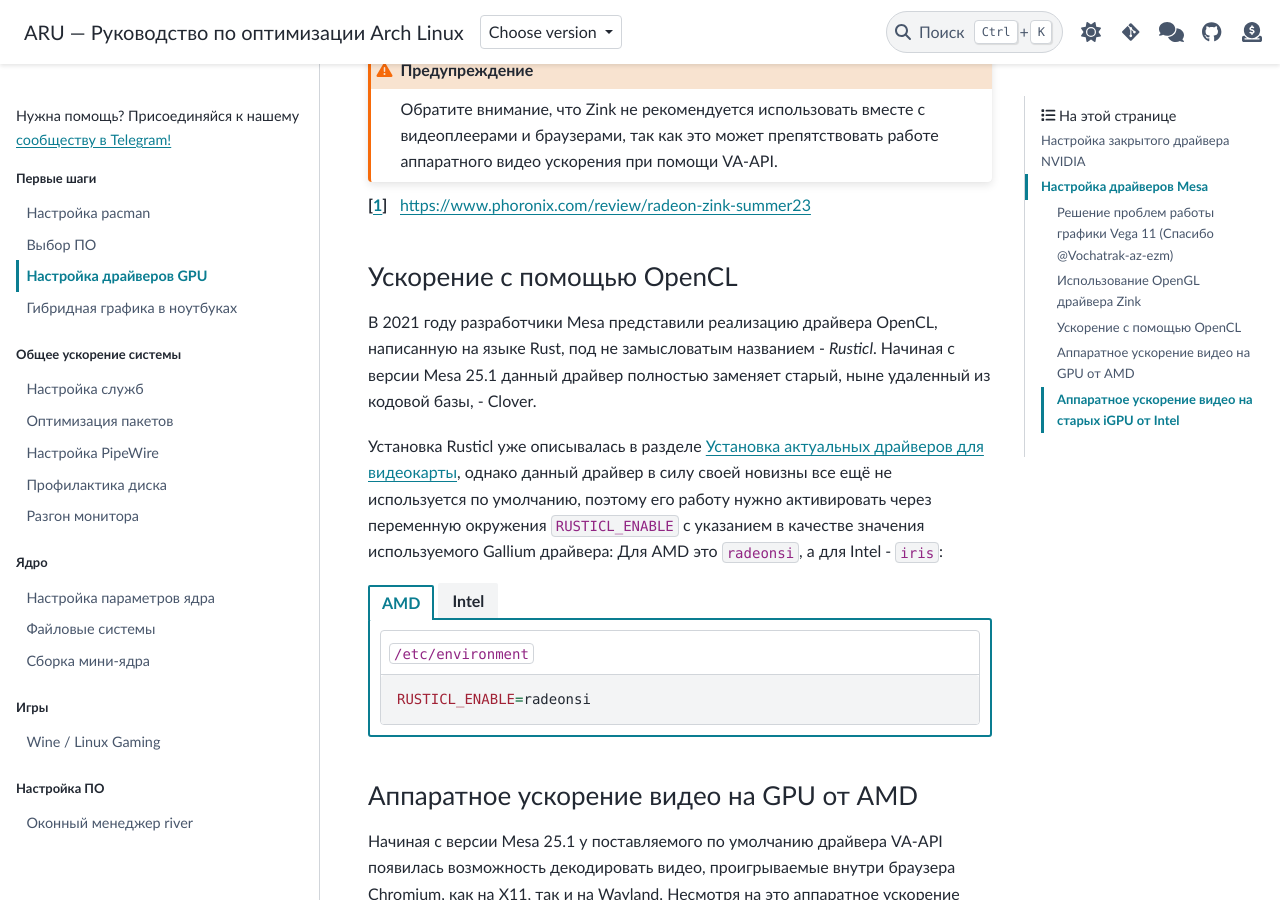
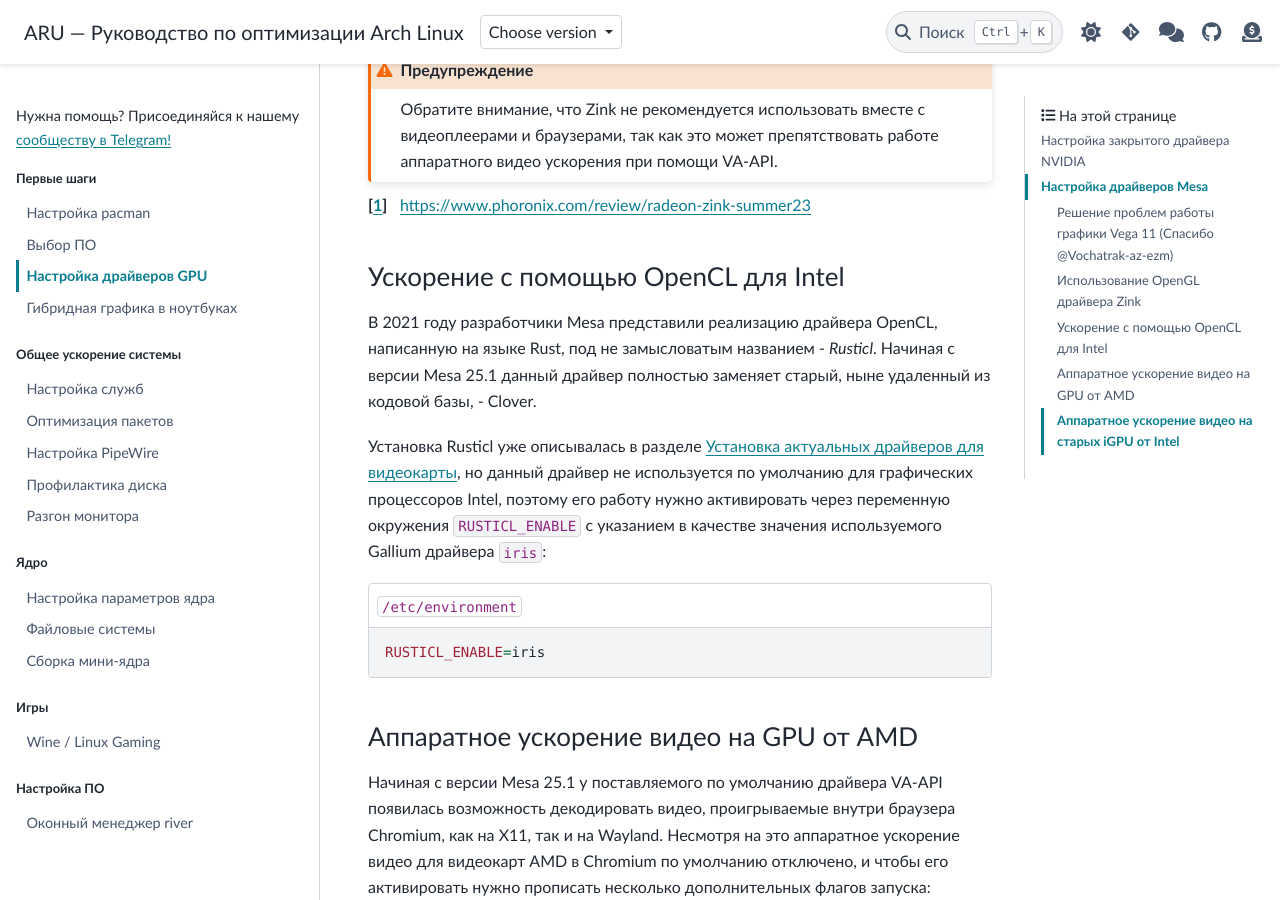
Before and after one commit to ventureoo/ARU, a Sphinx documentation site: the page built from docs/source/drivers.rst, in a window 1280 px wide and 900 px high, scrolled down 5649 px. Built offline with Sphinx 7.4.7 and the PyData theme 0.15.4, drawn with Linux system fonts in a browser that asks for light colours.

```diff
--- a/docs/source/drivers.rst
+++ b/docs/source/drivers.rst
@@ -284,12 +284,12 @@
 
 .. [1] https://www.phoronix.com/review/radeon-zink-summer23
 
-.. index:: intel, amd, mesa, tweaks, opencl, rusticl, davinci resolve
+.. index:: intel, mesa, tweaks, opencl, rusticl, davinci resolve
 .. _mesa_rusticl_opencl:
 
---------------------------
-Ускорение с помощью OpenCL
---------------------------
+------------------------------------
+Ускорение с помощью OpenCL для Intel
+------------------------------------
 
 В 2021 году разработчики Mesa представили реализацию драйвера OpenCL,
 написанную на языке Rust, под не замысловатым названием - *Rusticl*.
@@ -297,27 +297,15 @@
 ныне удаленный из кодовой базы, - Clover.
 
 Установка Rusticl уже описывалась в разделе
-:ref:`drivers-installation`, однако данный драйвер в силу своей
-новизны все ещё не используется по умолчанию, поэтому его работу нужно
+:ref:`drivers-installation`, но данный драйвер не используется по
+умолчанию для графических процессоров Intel, поэтому его работу нужно
 активировать через переменную окружения ``RUSTICL_ENABLE`` с указанием
-в качестве значения используемого Gallium драйвера: Для AMD это
-``radeonsi``, а для Intel - ``iris``:
+в качестве значения используемого Gallium драйвера ``iris``:
 
-.. tab-set::
+.. code-block:: shell
+  :caption: ``/etc/environment``
 
-   .. tab-item:: AMD
-
-      .. code-block:: shell
-         :caption: ``/etc/environment``
-
-         RUSTICL_ENABLE=radeonsi
-
-   .. tab-item:: Intel
-
-       .. code-block:: shell
-          :caption: ``/etc/environment``
-
-          RUSTICL_ENABLE=iris
+  RUSTICL_ENABLE=iris
 
 .. index:: amd, mesa, vaapi, chromium
 .. _amd_vaapi_driver:
```
